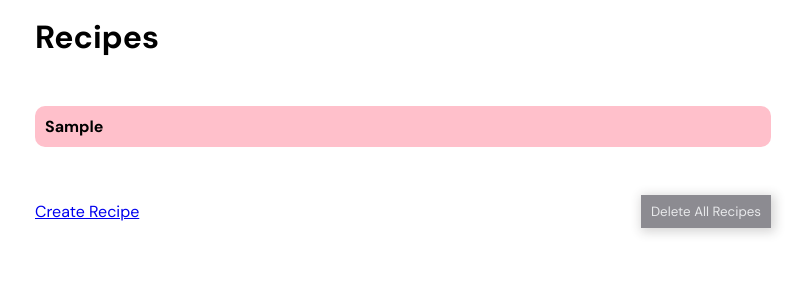
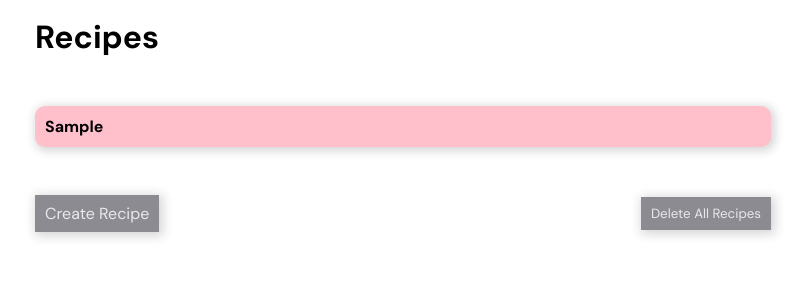
Before and after one commit to olidunn/recipe-app, a React (Vite) app in the folder apps/client/: page /create-recipe in a window 1280 px wide. Both pictures are taken after typing "Sample" into the empty fields and a click on the button "Save". Shown: the top 300 px of the page, without its empty margins (237-1046 px from the left). Built offline with nearby package versions, Linux system fonts and the light colour scheme.

Commit message:
gave all links button styling

```diff
--- a/apps/client/src/App.tsx
+++ b/apps/client/src/App.tsx
@@ -2,8 +2,9 @@
 import { Recipes } from "./pages/Recipes";
 import { CreateRecipe } from "./pages/CreateRecipe";
 import { paths } from "./common/routes";
-import { createGlobalStyle } from "styled-components";
+import styled, { createGlobalStyle } from "styled-components";
 import { RecipePage } from "./pages/Recipe";
+import { ButtonGroup } from "./components/ButtonGroup";
 
 const GlobalStyle = createGlobalStyle`
 body {
@@ -53,6 +54,18 @@
 
 `;
 
+const RecipeLink = styled(Link)`
+  color: #e8e9eb;
+  background-color: #8c8b91;
+  padding: 8px 10px;
+  width: fit-content;
+  cursor: pointer;
+  box-shadow: 2px 2px 10px 2px rgba(48, 47, 47, 0.2);
+  border: none;
+  font-family: "DM Sans", sans-serif;
+  text-decoration: none;
+`;
+
 export function App() {
   return (
     <>
@@ -61,8 +74,10 @@
         <Switch>
           <Route path={paths.home}>
             <h1>Home</h1>
-            <Link href={paths.recipes}>Recipes</Link>
-            <Link href={paths.createRecipe}>Create recipe</Link>
+            <ButtonGroup>
+              <RecipeLink href={paths.recipes}>Recipes</RecipeLink>
+              <RecipeLink href={paths.createRecipe}>Create recipe</RecipeLink>
+            </ButtonGroup>
           </Route>
           <Route path={paths.recipes} component={Recipes} />
           <Route path={paths.recipe} component={RecipePage} />
--- a/apps/client/src/pages/CreateRecipe/index.tsx
+++ b/apps/client/src/pages/CreateRecipe/index.tsx
@@ -1,6 +1,5 @@
 import { useState } from "react";
 import { Button } from "../../components/Button";
-import { ButtonGroup } from "../../components/ButtonGroup";
 import { Form } from "../../components/Form";
 import { InputText } from "../../components/InputText";
 import { TextArea } from "../../components/TextArea";
@@ -29,8 +28,6 @@
 Season with {{salt}} and {{black pepper}} to taste before serving.`);
   const [error, setError] = useState<string | null>(null);
 
-  function preview() {}
-
   function save() {
     const errorMessage = saveRecipe(recipeName, recipeSteps);
 
@@ -57,15 +54,7 @@
           onChange={(event) => setRecipeSteps(event.target.value)}
           value={recipeSteps}
         />
-        <ButtonGroup>
-          <Button
-            style={{
-              marginLeft: "auto",
-            }}
-            onClick={preview}
-          >
-            Preview
-          </Button>
+
         <Button
           style={{
             marginLeft: "auto",
@@ -74,7 +63,6 @@
         >
           Save
         </Button>
-        </ButtonGroup>
 
         <div id="preview-ingredients"></div>
         <div id="preview-steps"></div>
--- a/apps/client/src/pages/Recipes/index.tsx
+++ b/apps/client/src/pages/Recipes/index.tsx
@@ -34,7 +34,9 @@
         ))}
       </RecipeList>
       <ButtonGroup>
-        <Link href={paths.createRecipe}>Create Recipe</Link>
+        <CreateRecipeLink href={paths.createRecipe}>
+          Create Recipe
+        </CreateRecipeLink>
         <Button
           onClick={() => {
             const confirmed =
@@ -62,6 +64,19 @@
   text-decoration: none;
   color: black;
   font-weight: bold;
+  box-shadow: 2px 2px 10px 2px rgba(48, 47, 47, 0.2);
+`;
+
+const CreateRecipeLink = styled(Link)`
+  color: #e8e9eb;
+  background-color: #8c8b91;
+  padding: 8px 10px;
+  width: fit-content;
+  cursor: pointer;
+  box-shadow: 2px 2px 10px 2px rgba(48, 47, 47, 0.2);
+  border: none;
+  font-family: "DM Sans", sans-serif;
+  text-decoration: none;
 `;
 
 const RecipeList = styled.div`
```
Lines whose indentation alone changed are shown as unchanged.
